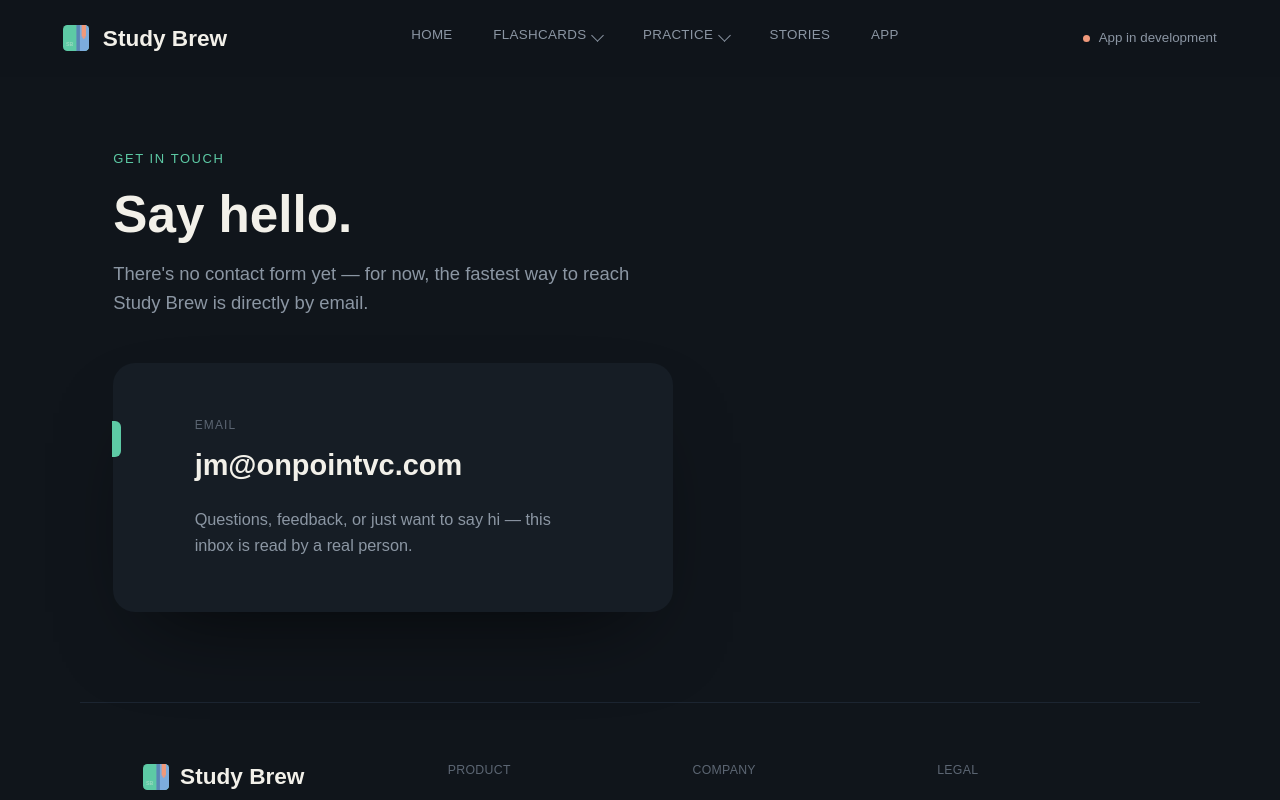
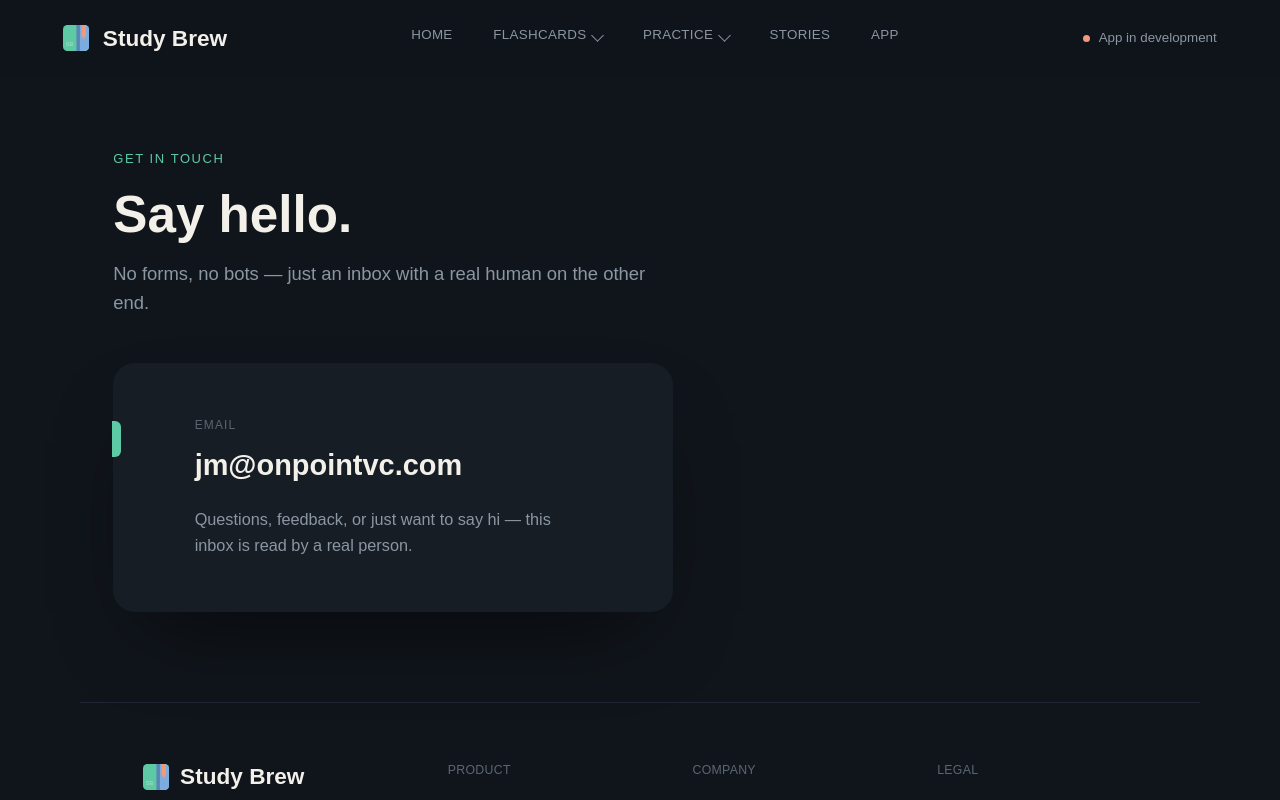
Before and after one commit to sillyledger/studybrew, a Next.js app: page /contact in a window 1280 px wide. Shown: the top 800 px of the page. Built offline with nearby package versions, Linux system fonts and the light colour scheme; a web font is replaced by a local one.

Commit message:
Tweak Contact page subtext copy

```diff
--- a/app/contact/page.tsx
+++ b/app/contact/page.tsx
@@ -14,8 +14,7 @@ export default function ContactPage() {
           Say hello.
         </h1>
         <p className="mt-4 max-w-[54ch] text-[1.02rem] leading-[1.6] text-text-muted">
-          There's no contact form yet — for now, the fastest way to reach
-          Study Brew is directly by email.
+          No forms, no bots — just an inbox with a real human on the other end.
         </p>
       </div>
 
```
